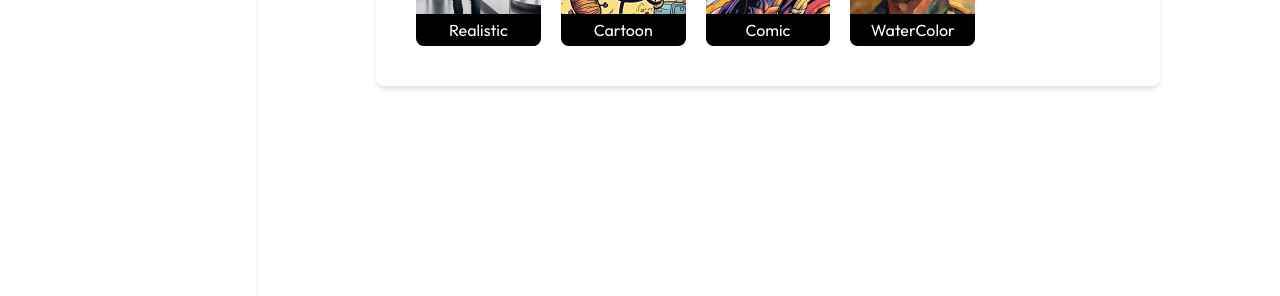
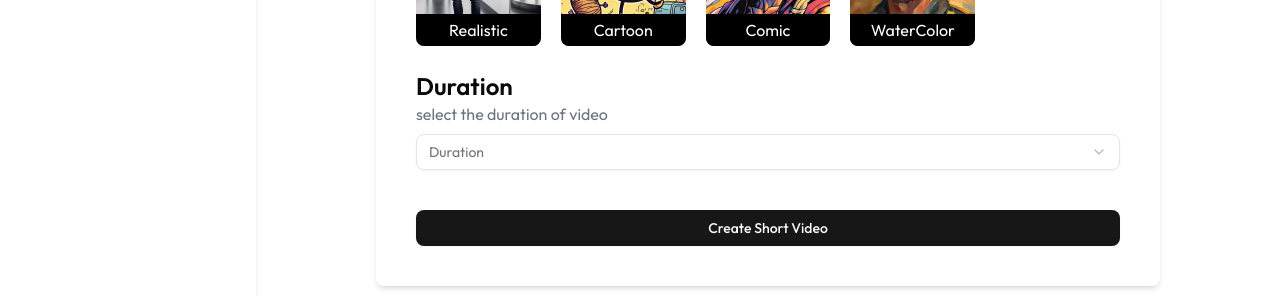
Before and after one commit to pratik-git10/Video_Generator, a Next.js app: page /dashboard/create-new in a window 1280 px wide. Shown: the part 530-826 px from the top of the page. Before the commit the page ends 800 px from the top, so only its background shows below. Built offline with nearby package versions, Linux system fonts and the light colour scheme; no server answers.

Commit message:
created and updated create-new page and components

```diff
--- a/app/dashboard/create-new/page.jsx
+++ b/app/dashboard/create-new/page.jsx
@@ -1,12 +1,19 @@
 "use client";
+import SelectDuration from "@/components/createNew/SelectDuration";
 import SelectStyle from "@/components/createNew/SelectStyle";
 import SelectTopics from "@/components/createNew/SelectTopics";
+import { Button } from "@/components/ui/button";
 import React, { useState } from "react";
 
 const CreateNew = () => {
   const [formData, setFormData] = useState([]);
   const onHandleInputChange = (fieldName, fieldValue) => {
     console.log(fieldName, fieldValue);
+
+    setFormData((prev) => ({
+      ...prev,
+      [fieldName]: fieldValue,
+    }));
   };
   return (
     <div className="md:px-20">
@@ -19,7 +26,9 @@ const CreateNew = () => {
         {/* Select Style */}
         <SelectStyle onUserSelect={onHandleInputChange} />
         {/* Select Duration */}
+        <SelectDuration onUserSelect={onHandleInputChange} />
         {/* Select create button */}
+        <Button className="mt-10 w-full">Create Short Video</Button>
       </div>
     </div>
   );
--- /dev/null
+++ b/components/createNew/SelectDuration.jsx
@@ -0,0 +1,34 @@
+import React, { useState } from "react";
+import {
+  Select,
+  SelectContent,
+  SelectItem,
+  SelectTrigger,
+  SelectValue,
+} from "@/components/ui/select";
+
+const SelectDuration = ({ onUserSelect }) => {
+  return (
+    <div className="mt-6">
+      <div>
+        <h2 className="text-2xl font-semibold">Duration </h2>
+        <p className="text-gray-500">select the duration of video</p>
+
+        <Select
+          onValueChange={(value) => {
+            value != "Custom Prompt" && onUserSelect("duration", value);
+          }}>
+          <SelectTrigger className="w-full mt-2 p-3">
+            <SelectValue placeholder="Duration" />
+          </SelectTrigger>
+          <SelectContent>
+            <SelectItem value="30 Seconds">30 Seconds</SelectItem>
+            <SelectItem value="60 Seconds">60 Seconds</SelectItem>
+          </SelectContent>
+        </Select>
+      </div>
+    </div>
+  );
+};
+
+export default SelectDuration;
--- a/components/createNew/SelectTopics.jsx
+++ b/components/createNew/SelectTopics.jsx
@@ -23,7 +23,7 @@ const SelectTopics = ({ onUserSelect }) => {
   return (
     <div>
       <h2 className="text-2xl font-semibold">Content</h2>
-      <p className="text-gray-500">What is the topic of your video? </p>
+      <p className="text-gray-500">What is the topic of your video ? </p>
 
       <Select
         onValueChange={(value) => {
```
